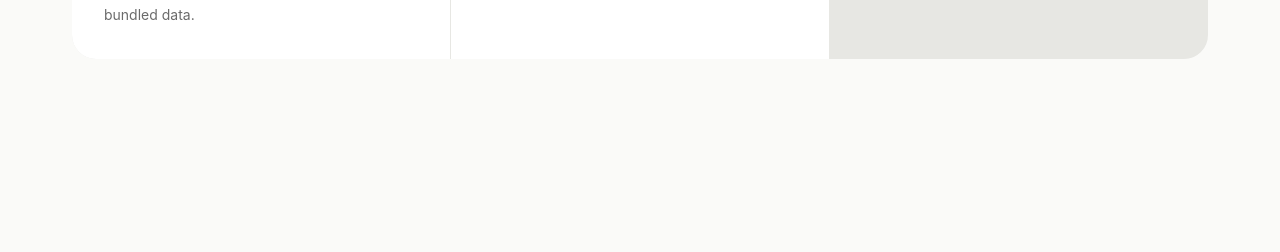
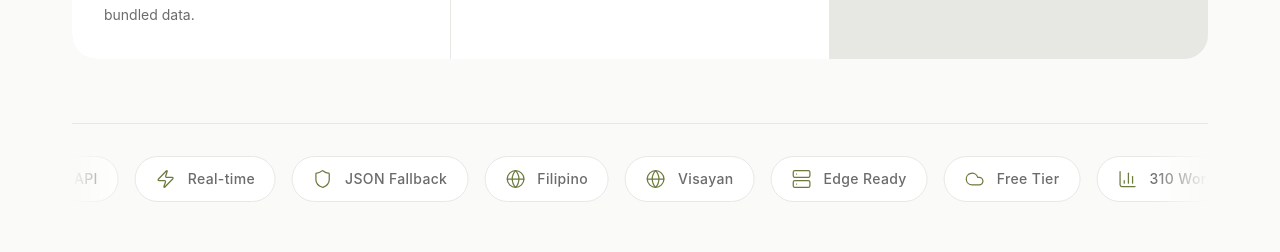
Before and after one commit to jobelGolde12/filipino_profanity_api_latest, a Next.js app: page / in a window 1280 px wide. Shown: the part 1200-1452 px from the top of the page. Built offline with nearby package versions, Linux system fonts and the light colour scheme; no server answers; the database is empty.

Commit message:
Add marquee in (what you get) section

```diff
--- a/app/globals.css
+++ b/app/globals.css
@@ -38,7 +38,7 @@
   --shadow-sm: 0 1px 2px rgba(0, 0, 0, 0.04);
   --shadow-md: 0 4px 12px rgba(0, 0, 0, 0.05);
 
-  --font-display: var(--font-cormorant), Georgia, serif;
+  --font-display: var(--font-progo), Georgia, serif;
   --font-sans: var(--font-geist-sans), system-ui, -apple-system, sans-serif;
   --font-mono: var(--font-geist-mono), ui-monospace, SFMono-Regular, Menlo, monospace;
 }
@@ -132,6 +132,16 @@ pre code .op { color: #c9d1d9; }
   color: var(--text-primary);
 }
 
+/* Marquee animation */
+@keyframes marquee {
+  0% {
+    transform: translateX(0);
+  }
+  100% {
+    transform: translateX(-50%);
+  }
+}
+
 /* Reveal animation */
 @keyframes fadeUp {
   from {
--- a/app/layout.tsx
+++ b/app/layout.tsx
@@ -1,6 +1,13 @@
 import type { Metadata } from "next";
+import localFont from "next/font/local";
 import { Cormorant, Geist, Geist_Mono } from "next/font/google";
 import "./globals.css";
+
+const progo = localFont({
+  variable: "--font-progo",
+  src: "../public/fonts/PROGO-Bold.otf",
+  display: "swap",
+});
 
 const cormorant = Cormorant({
   variable: "--font-cormorant",
@@ -33,7 +40,7 @@ export default function RootLayout({
   return (
     <html lang="en">
       <body
-        className={`${cormorant.variable} ${geistSans.variable} ${geistMono.variable}`}
+        className={`${progo.variable} ${cormorant.variable} ${geistSans.variable} ${geistMono.variable}`}
       >
         {children}
       </body>
--- a/components/FeatureGrid.tsx
+++ b/components/FeatureGrid.tsx
@@ -1,4 +1,5 @@
 import { Code, Database, Zap, Shield, Globe } from "lucide-react";
+import { Marquee } from "./ui/Marquee";
 
 const features = [
   {
@@ -57,6 +58,8 @@ export function FeatureGrid() {
           );
         })}
       </div>
+
+      <Marquee />
     </section>
   );
 }
--- /dev/null
+++ b/components/ui/Marquee.tsx
@@ -0,0 +1,77 @@
+"use client";
+
+import {
+  Database,
+  Code,
+  Zap,
+  Shield,
+  Globe,
+  Server,
+  Cloud,
+  BarChart3,
+  Blocks,
+  Terminal,
+} from "lucide-react";
+
+const marqueeItems = [
+  { icon: Database, label: "Turso Edge DB" },
+  { icon: Code, label: "REST API" },
+  { icon: Zap, label: "Real-time" },
+  { icon: Shield, label: "JSON Fallback" },
+  { icon: Globe, label: "Filipino" },
+  { icon: Globe, label: "Visayan" },
+  { icon: Server, label: "Edge Ready" },
+  { icon: Cloud, label: "Free Tier" },
+  { icon: BarChart3, label: "310 Words" },
+  { icon: Blocks, label: "TypeScript" },
+  { icon: Terminal, label: "cURL Ready" },
+];
+
+function Track() {
+  return (
+    <div
+      className="flex gap-4"
+      style={{
+        width: "max-content",
+        animation: "marquee 40s linear infinite",
+      }}
+    >
+      {[...marqueeItems, ...marqueeItems].map((item, i) => {
+        const Icon = item.icon;
+        return (
+          <div
+            key={i}
+            className="flex items-center gap-3 px-5 py-3 rounded-full bg-[var(--bg-surface)] border border-[var(--border-subtle)] whitespace-nowrap shrink-0"
+          >
+            <Icon className="w-5 h-5 text-[var(--accent)]" strokeWidth={1.5} />
+            <span className="text-sm text-[var(--text-tertiary)] font-medium tracking-wide">
+              {item.label}
+            </span>
+          </div>
+        );
+      })}
+    </div>
+  );
+}
+
+export function Marquee() {
+  return (
+    <div className="relative mt-16">
+      {/* Subtle separator */}
+      <div className="w-full h-px bg-[var(--border-subtle)] mb-8" />
+
+      <div
+        className="relative overflow-hidden"
+        style={{
+          maskImage:
+            "linear-gradient(to right, transparent 0%, black 5%, black 95%, transparent 100%)",
+          WebkitMaskImage:
+            "linear-gradient(to right, transparent 0%, black 5%, black 95%, transparent 100%)",
+        }}
+        aria-hidden="true"
+      >
+        <Track />
+      </div>
+    </div>
+  );
+}
```
Also changed, not shown: public/fonts/PROGO-Bold.otf (added).
